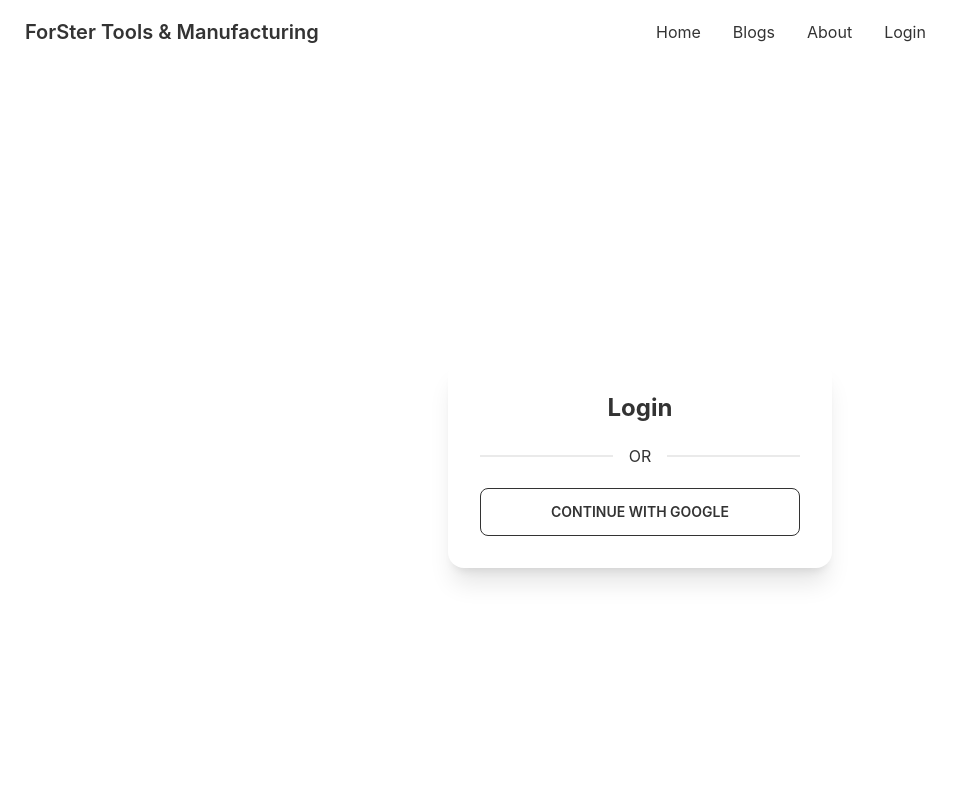
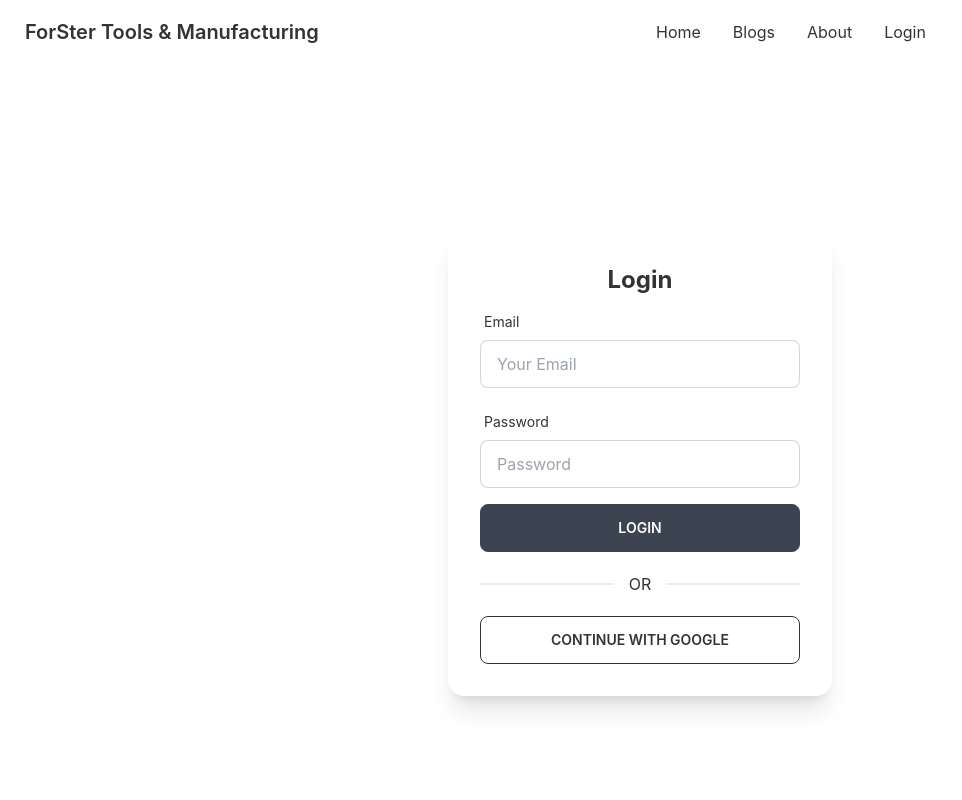
Before and after one commit to Hridoy8444/forestaer-tools-client, a React (Create React App) app: page /login in a window 1280 px wide. Shown: the top 800 px of the page, without its empty margins (0-962 px from the left). Built offline with nearby package versions, Linux system fonts and the light colour scheme; no server answers.

Commit message:
login form made

```diff
--- a/package.json
+++ b/package.json
@@ -11,6 +11,7 @@
     "react": "^18.1.0",
     "react-dom": "^18.1.0",
     "react-firebase-hooks": "^5.0.3",
+    "react-hook-form": "^7.31.2",
     "react-router-dom": "^6.3.0",
     "react-scripts": "5.0.1",
     "web-vitals": "^2.1.4"
--- a/src/Pages/Loging/Login.js
+++ b/src/Pages/Loging/Login.js
@@ -1,10 +1,16 @@
 import React from 'react';
 import { useSignInWithGoogle } from 'react-firebase-hooks/auth';
 import auth from '../..//firebase.init';
+import { useForm } from "react-hook-form";
 
 const Login = () => {
     const [signInWithGoogle, user, loading, error] = useSignInWithGoogle(auth);
-    if(user){
+    const { register, formState: { errors }, handleSubmit } = useForm();
+
+    const onSubmit = data => {
+        console.log(data);
+    }
+    if (user) {
         console.log(user);
     }
     return (
@@ -12,6 +18,55 @@
             <div class="card w-96 bg-base-100 shadow-xl">
                 <div class="card-body">
                     <h2 class="text-center text-2xl font-bold">Login</h2>
+
+                    <form onSubmit={handleSubmit(onSubmit)}>
+
+                        <div class="form-control w-full max-w-xs">
+                            <label class="label">
+                                <span class="label-text">Email</span>
+
+                            </label>
+                            <input type="email" placeholder="Your Email" class="input input-bordered w-full max-w-xs" {...register("email", {
+                                required: {
+                                    value: true,
+                                    message: 'Email is Required'
+                                },
+                                pattern: {
+                                    value: /[a-z0-9]+@[a-z]+\.[a-z]{2,3}/,
+                                    message: 'Provide a valid Email'
+                                }
+                            })} />
+
+                            <label className="label">
+                                {errors.email?.type === 'required' && <span className="label-text-alt text-red-500">{errors.email.message}</span>}
+                                {errors.email?.type === 'pattern' && <span className="label-text-alt text-red-500">{errors.email.message}</span>}
+                            </label>
+                        </div>
+                        <div class="form-control w-full max-w-xs">
+                            <label class="label">
+                                <span class="label-text">Password</span>
+
+                            </label>
+                            <input type="password" placeholder="Password" class="input input-bordered w-full max-w-xs" {...register("password", {
+                                required: {
+                                    value: true,
+                                    message: 'Password is Required'
+                                },
+                                minLength: {
+                                    value: 6,
+                                    message: 'Must be ^ characters or longer'
+                                }
+                            })} />
+
+                            <label className="label">
+                                {errors.password?.type === 'required' && <span className="label-text-alt text-red-500">{errors.password.message}</span>}
+                                {errors.password?.type === 'minLength' && <span className="label-text-alt text-red-500">{errors.password.message}</span>}
+                            </label>
+                        </div>
+
+
+                        <input className='btn w-full max-w-xs text-white' type="submit" value="Login" />
+                    </form>
 
                     <div class="divider">OR</div>
                     <button onClick={() => signInWithGoogle()} class="btn btn-outline">Continue with Google</button>
```
Also changed, not shown: 1 other file (tests, documents, lock files or other folders).
